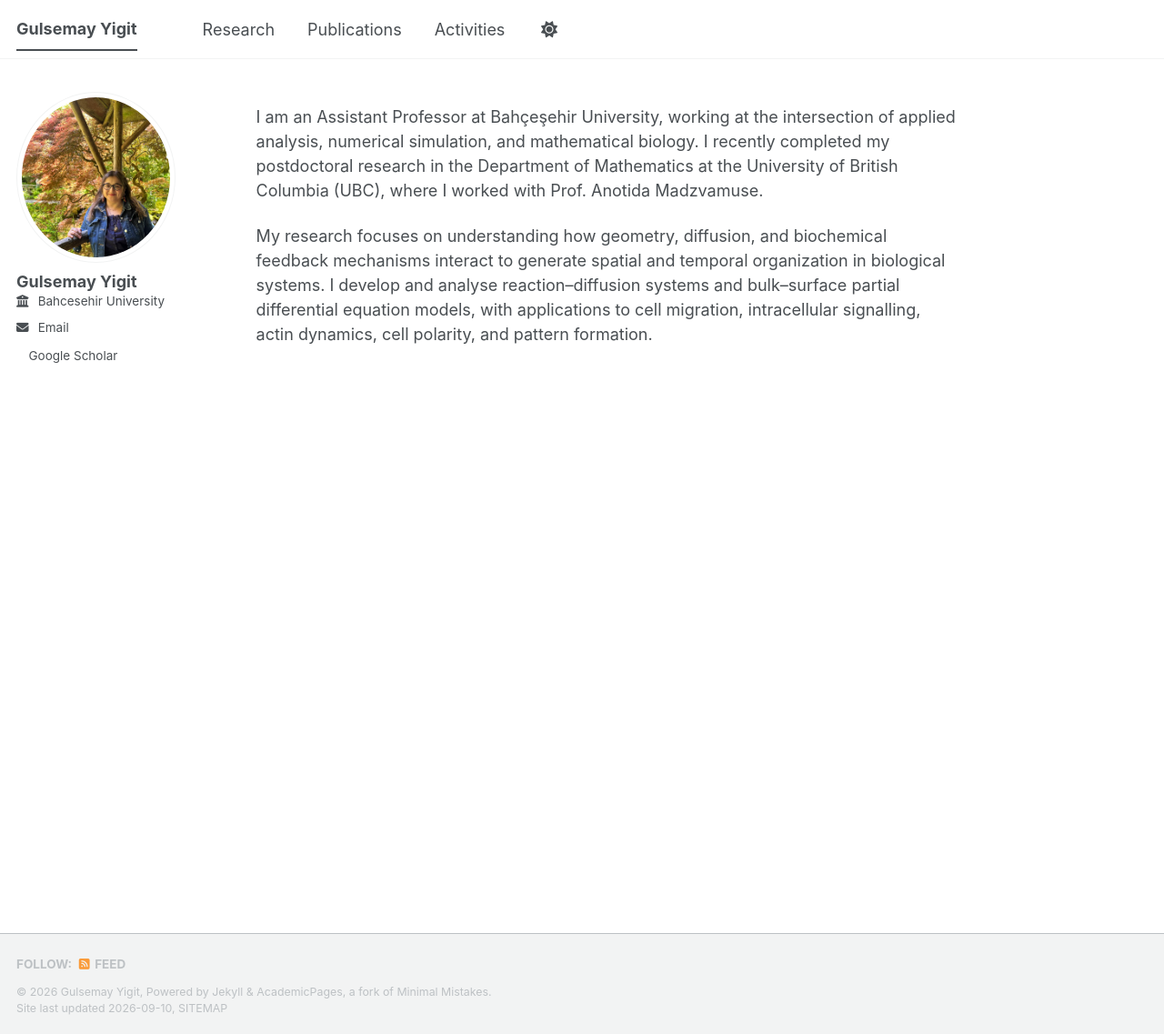
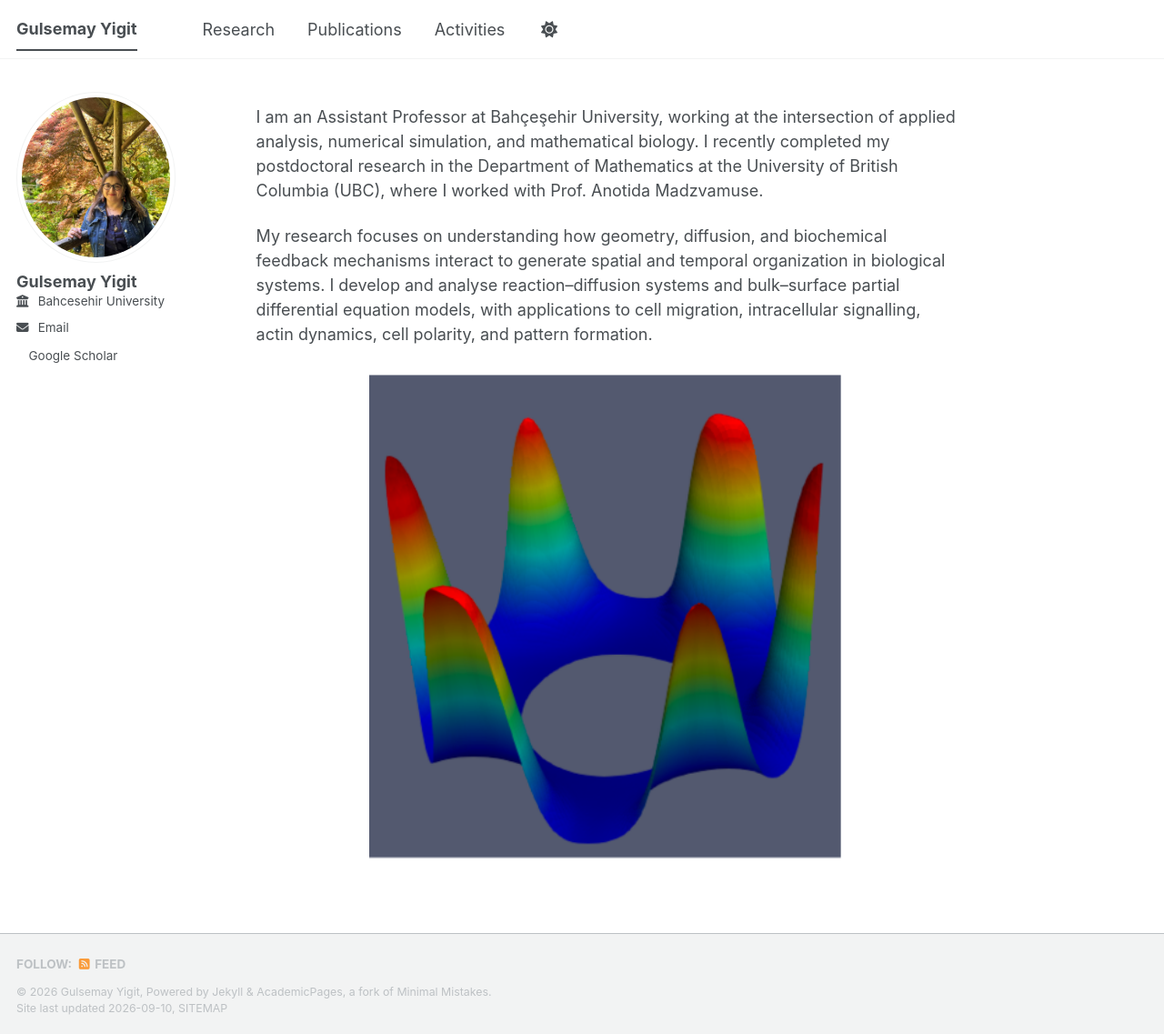
Before and after one commit to gulsemayy/gulsemayy.github.io, a Jekyll site: the page built from _pages/about.md, in a window 1280 px wide and 1137 px high. Shown: the whole window at 91% size. Built offline with Jekyll 4.4.1, drawn with Linux system fonts in a browser that asks for light colours; a style sheet for code colours, icons or effects is not loaded.

Commit message:
Update about.md

```diff
--- a/_pages/about.md
+++ b/_pages/about.md
@@ -7,3 +7,10 @@ author_profile: true
 I am an Assistant Professor at Bahçeşehir University, working at the intersection of applied analysis, numerical simulation, and mathematical biology. I recently completed my postdoctoral research in the Department of Mathematics at the University of British Columbia (UBC), where I worked with Prof. Anotida Madzvamuse.
 
 My research focuses on understanding how geometry, diffusion, and biochemical feedback mechanisms interact to generate spatial and temporal organization in biological systems. I develop and analyse reaction–diffusion systems and bulk–surface partial differential equation models, with applications to cell migration, intracellular signalling, actin dynamics, cell polarity, and pattern formation.
+
+
+<div style="text-align:center; margin-top:30px;">
+  <img src="/images/Picture1.png"
+       alt="Reaction-diffusion pattern on an annular domain"
+       style="max-width:520px; width:100%; height:auto;">
+</div>
```
